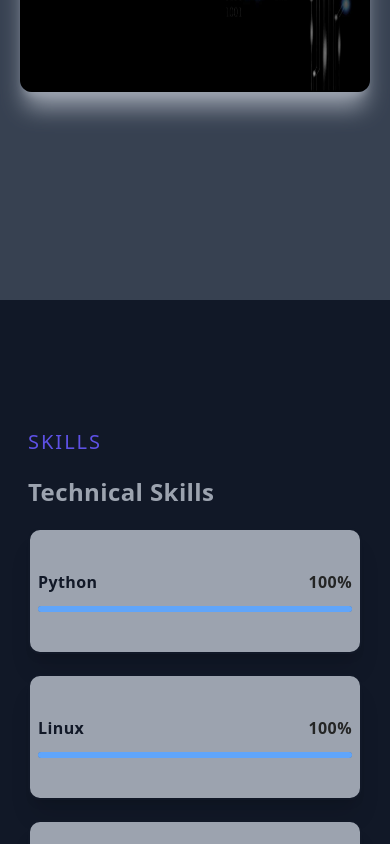
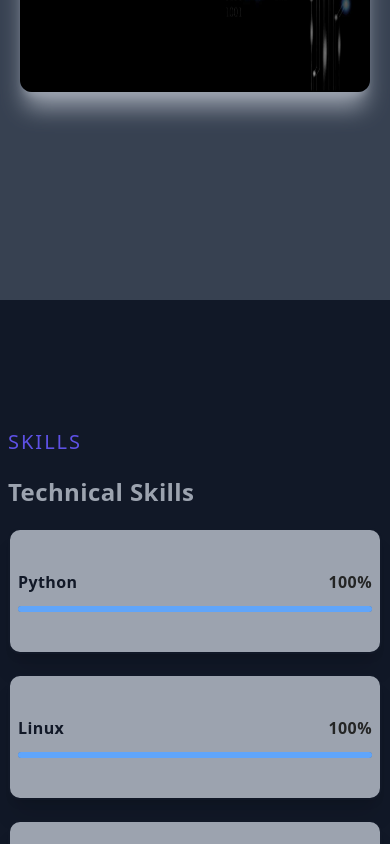
Before and after one commit to brilliantmakanju/Portfolio, a Next.js app: page / in a window 390 px wide. Shown: the part 1914-2758 px from the top of the page. Built offline with nearby package versions, Linux system fonts and the light colour scheme.

Commit message:
Done with the projects, experience and adding the footer

```diff
--- a/component/Skills.jsx
+++ b/component/Skills.jsx
@@ -5,7 +5,7 @@ const Image = dynamic(() => import("next/image"))
 
 const Skills = () => {
     return (
-        <div className='w-screen mb-0 bg-gray-900 pb-32 h-auto mx-auto  md:pt-[2em] lg:pt-[5em] xl:pt-[1em] md:px-6 px-7 lg:px-6 ' id='skill'>
+        <div className='w-screen mb-0 bg-gray-900 pb-32 h-auto mx-auto  md:pt-[2em] lg:pt-[5em] xl:pt-[1em] md:px-6 px-2 lg:px-6 ' id='skill'>
             <div className='max-w-[1240px] mx-auto justify-center h-auto pt-32 ' >
                 <p className='text-xl tracking-widest uppercase text-[#5e51e5] ' >Skills</p>
                 <h3 className='my-5 text-gray-400 text-2xl ' >Technical Skills</h3>
```
